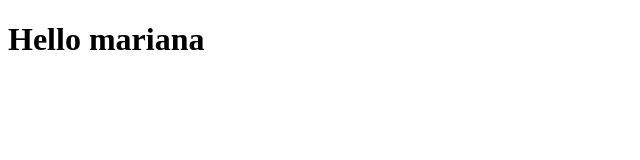
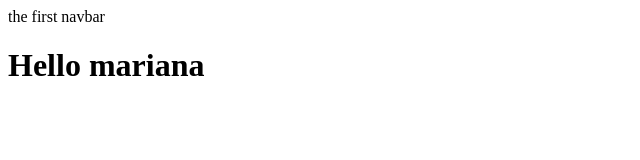
Before and after one commit to marianashawky/Mariam-MarianaTask, a plain HTML site: page index.html in a window 1280 px wide. Shown: the whole page, without its empty margins (0-640 px from the left). Drawn offline with Linux system fonts and the light colour scheme.

Commit message:
navbar our project

```diff
--- a/index.html
+++ b/index.html
@@ -7,6 +7,7 @@
     <title>New php</title>
 </head>
 <body>
+    <nav> the first navbar</nav>
     <h1>Hello mariana </h1>
 </body>
 </html>
```
